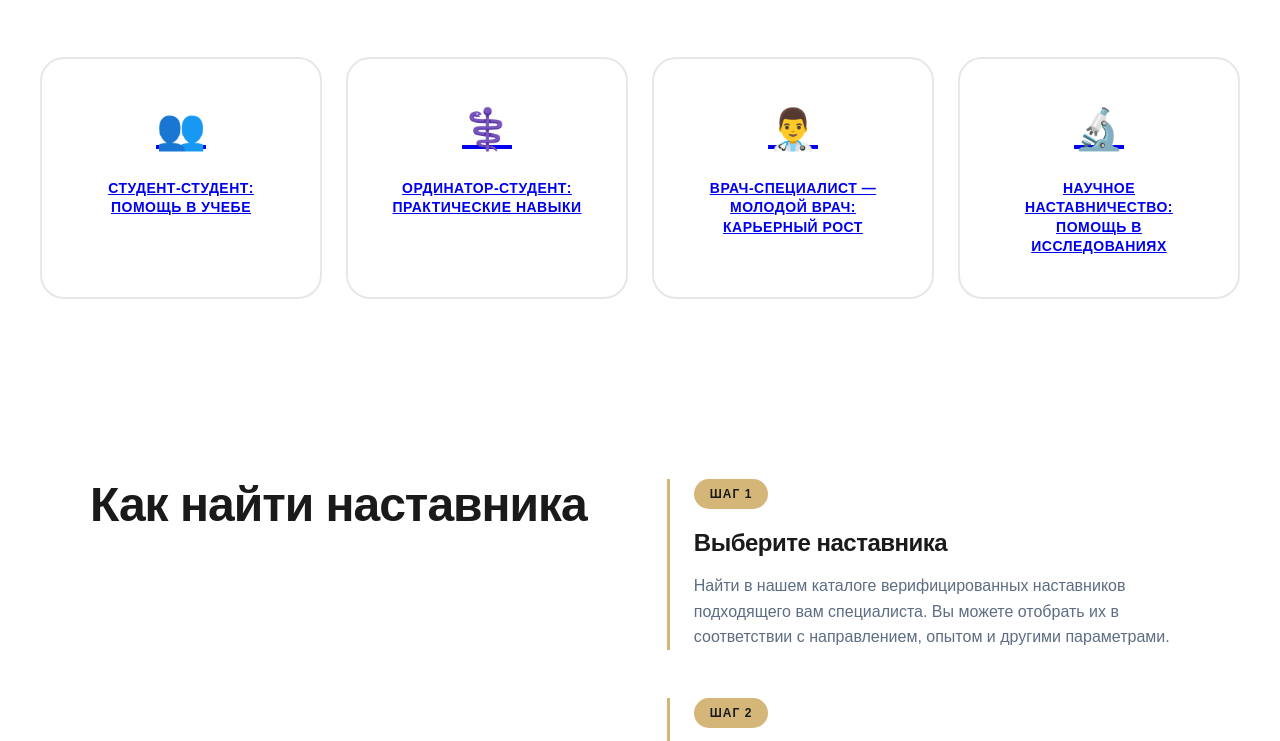
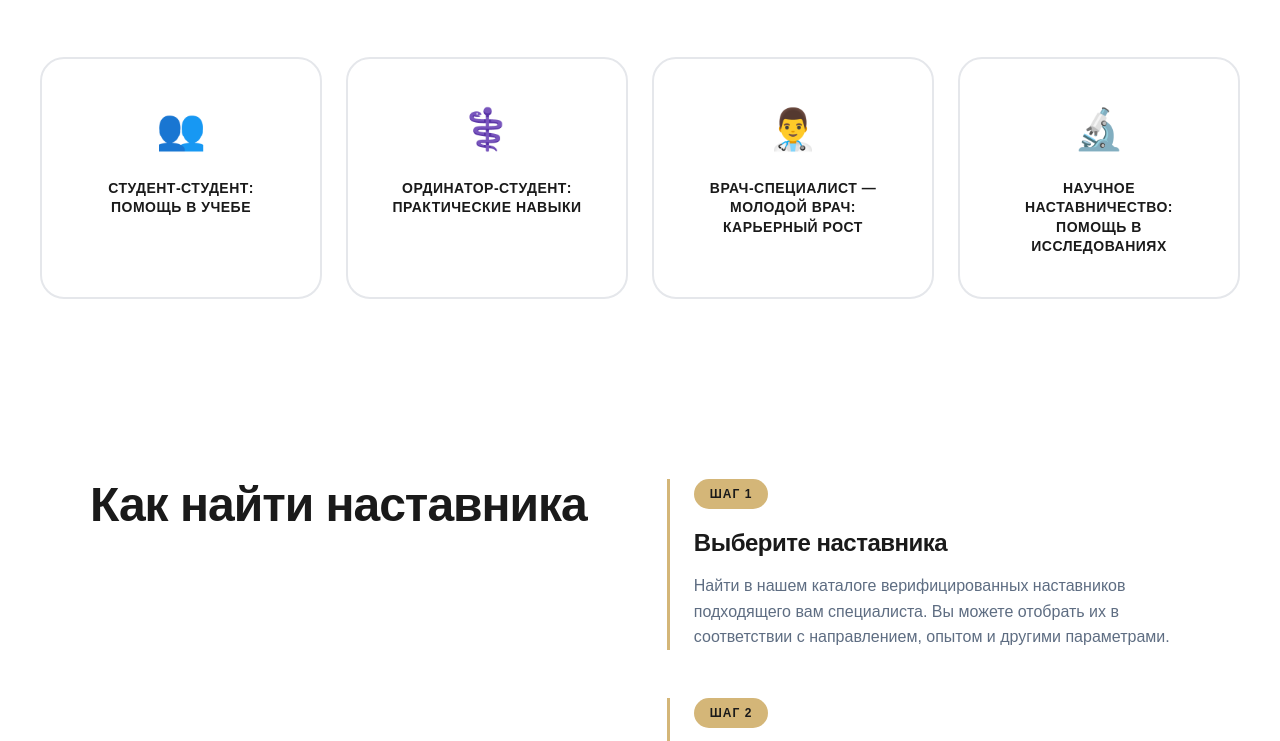
Before and after one commit to egora2690-web/vgm-mentorship-2, a website: page index.html in a window 1280 px wide. Shown: the part 761-1502 px from the top of the page. Drawn offline with Linux system fonts and the light colour scheme.

Commit message:
Update style.css

```diff
--- a/style.css
+++ b/style.css
@@ -1,7 +1,3 @@
-/* ============================================
-   ВОЛГГМУ — ДИЗАЙН-СИСТЕМА
-   Зелёно-белый фон + золотистые кнопки
-   ============================================ */
 
 :root {
     /* Цвета */
@@ -559,3 +555,20 @@ body {
     .section-title { font-size: 24px; padding-top: 40px; }
     .footer-grid { grid-template-columns: 1fr; }
 }
+/* Убираем браузерные стили ссылок */
+a {
+    color: inherit;
+    text-decoration: none;
+}
+
+a:hover {
+    color: inherit;
+    text-decoration: none;
+}
+
+
+.program-card h3,
+a.program-card h3 {
+    color: var(--text-dark) !important;
+    text-decoration: none !important;
+}
```
